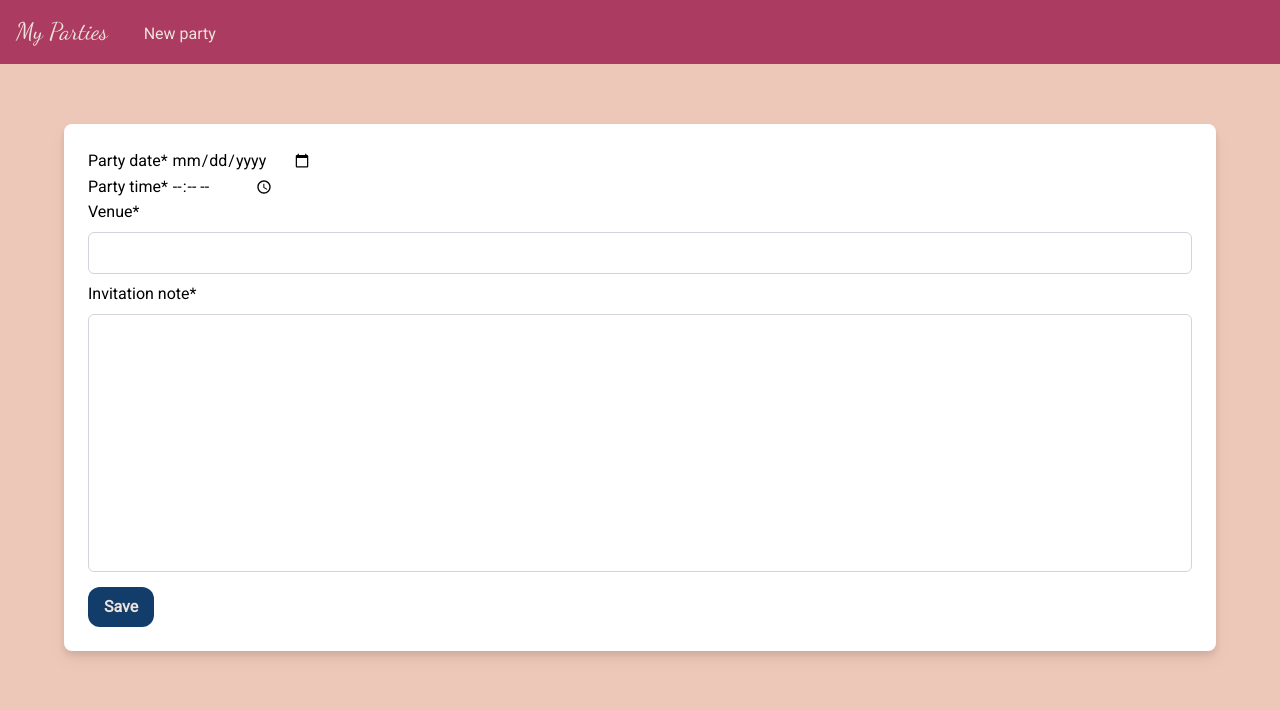
After one commit to emidiovaleretto/django-party, a Django app: page /party/new/ in a window 1280 px wide. The commit adds this page. Shown: the top 710 px of the page. Run offline with Django 5.2, Linux system fonts and the light colour scheme; the visitor is signed in with stand-in values (Sample User, id 1); parts of the project's set-up code (start-up, migrations or seed data) failed here and were passed over; some libraries are stand-ins or nearby versions.

Commit message:
feat: add party creation functionality with form validation

```diff
--- a/party/forms.py
+++ b/party/forms.py
@@ -1,8 +1,13 @@
+import datetime
+
 from django import forms
 from party.models import Party
 
 
 class PartyForm(forms.ModelForm):
+    '''
+    Form for creating or updating a Party instance.
+    '''
     class Meta:
         model = Party
         fields = ("party_date", "party_time", "venue", "invitation_note")
@@ -11,9 +16,34 @@ class PartyForm(forms.ModelForm):
                 "type": "date"
             }),
             "party_time": forms.TimeInput(attrs={
-                "type": "time"
+                "type": "time",
+            }),
+            "venue": forms.TextInput(attrs={
+                "class": "w-full border border-gray-300 rounded-md p-2 my-2",
             }),
             "invitation_note": forms.Textarea(attrs={
-                "class": "w-full resize-none",
+                "class": "w-full resize-none border border-gray-300 rounded-md p-2 my-2",
             })
         }
+
+    def clean_invitation_note(self):
+        '''
+        Ensure that the invitation note is at least 10 characters long.
+        '''
+        invitation_note = self.cleaned_data["invitation_note"]
+
+        if len(invitation_note) < 10:
+            raise forms.ValidationError("You really should write an invitation.")
+
+        return invitation_note
+
+    def clean_party_date(self):
+        '''
+        Ensure that the party date is not in the past.
+        '''
+        party_date = self.cleaned_data["party_date"]
+
+        if datetime.date.today() > party_date:
+            raise forms.ValidationError("You chose a date in the past.")
+
+        return party_date
--- a/party/static/party/css/tailwind_output.css
+++ b/party/static/party/css/tailwind_output.css
@@ -644,6 +644,10 @@ video {
   margin: 0.75rem;
 }
 
+.m-5{
+  margin: 1.25rem;
+}
+
 .mx-auto{
   margin-left: auto;
   margin-right: auto;
@@ -652,6 +656,16 @@ video {
 .my-10{
   margin-top: 2.5rem;
   margin-bottom: 2.5rem;
+}
+
+.my-4{
+  margin-top: 1rem;
+  margin-bottom: 1rem;
+}
+
+.my-2{
+  margin-top: 0.5rem;
+  margin-bottom: 0.5rem;
 }
 
 .mb-2{
@@ -680,6 +694,14 @@ video {
 
 .mt-5{
   margin-top: 1.25rem;
+}
+
+.mb-4{
+  margin-bottom: 1rem;
+}
+
+.mt-2{
+  margin-top: 0.5rem;
 }
 
 .block{
@@ -784,6 +806,10 @@ video {
   border-radius: 0.5rem;
 }
 
+.rounded-md{
+  border-radius: 0.375rem;
+}
+
 .border{
   border-width: 1px;
 }
@@ -800,6 +826,11 @@ video {
 .border-custom-red{
   --tw-border-opacity: 1;
   border-color: rgb(172 59 97 / var(--tw-border-opacity, 1));
+}
+
+.border-gray-300{
+  --tw-border-opacity: 1;
+  border-color: rgb(209 213 219 / var(--tw-border-opacity, 1));
 }
 
 .bg-custom-blue{
@@ -860,6 +891,11 @@ video {
 .py-3{
   padding-top: 0.75rem;
   padding-bottom: 0.75rem;
+}
+
+.px-6{
+  padding-left: 1.5rem;
+  padding-right: 1.5rem;
 }
 
 .text-center{
--- /dev/null
+++ b/party/templates/party/new_party/page_new_party.html
@@ -0,0 +1,14 @@
+{% extends 'base.html' %}
+{% load crispy_forms_tags %}
+
+{% block content %}
+    <div class="max-w-6xl mx-auto">
+        <section class="drop-shadow-lg my-10 p-6 bg-white rounded-lg">
+            <form method="post">
+                {% csrf_token %}
+                {{ form|crispy }}
+                <button type="submit" class="btn-default">Save</button>
+            </form>
+        </section>
+    </div>
+{% endblock %}
--- a/party/templates/party/party_list/page_parties_list.html
+++ b/party/templates/party/party_list/page_parties_list.html
@@ -15,6 +15,9 @@
     {% empty %}
       <div class="col-span-2 text-center bg-sky-200 border border-custom-blue text-custom-blue p-5 py-3 rounded" role="alert">
         <p class="">You currently have no parties.</p>
+        <p class="m-5">
+          <a href="{% url 'page_new_party' %}" class="btn-default">Create a new party!</a>
+        </p>
       </div>
     {% endfor %}
   </div>
--- a/party/urls.py
+++ b/party/urls.py
@@ -10,7 +10,10 @@ party_detail_urlpatterns = [
     path("party/<uuid:party_uuid>/details/",
          views.PartyDetailPartial.as_view(),
          name="partial_party_detail"),
-
 ]
 
-urlpatterns = list_parties_urlpatterns + party_detail_urlpatterns
+new_party_urlpatterns = [
+    path("party/new/", views.create_party_view, name="page_new_party"),
+]
+
+urlpatterns = list_parties_urlpatterns + party_detail_urlpatterns + new_party_urlpatterns
--- /dev/null
+++ b/party/views/new_party_views.py
@@ -0,0 +1,24 @@
+from django.shortcuts import redirect, render
+from django.contrib.auth.decorators import login_required
+
+from party.forms import PartyForm
+
+
+@login_required
+def create_party_view(request):
+    '''
+    View to create a new party.
+    '''
+    form = PartyForm()
+
+    if request.method == "POST":
+        form = PartyForm(request.POST)
+
+        if form.is_valid():
+            party = form.save(commit=False)
+            party.host = request.user
+            party.save()
+
+            return redirect("page_party_detail", party_uuid=party.id)
+
+    return render(request, "party/new_party/page_new_party.html", {"form": form})
--- a/templates/base.html
+++ b/templates/base.html
@@ -11,8 +11,18 @@
   <body class="bg-custom-powder" hx-headers='{"X-CSRFToken": "{{ csrf_token }}"}'>
     <header class="bg-custom-red">
       <nav class="container mx-auto">
-        <a href="{% url 'page_party_list' %}" class="inline-block p-4 text-custom-powder-light font-dancing-script text-2xl">My Parties</a>
-      </nav>
+        <a href="{% url 'page_party_list' %}"
+           class="inline-block p-4 text-custom-powder-light font-dancing-script text-2xl"
+        >
+            My Parties
+        </a>
+
+        <a href="{% url 'page_new_party' %}"
+           class="inline-block p-4 text-custom-powder-light"
+        >
+            New party
+        </a>
+   </nav>
     </header>
     <main class="container mx-auto p-5">
       {% block content %}
```
Also changed, not shown: party/tests/test_new_party.py (added, +66 -0 lines), party/tests/test_party_details.py (+2 -2 lines), party/views/__init__.py (+7 -1 lines).
